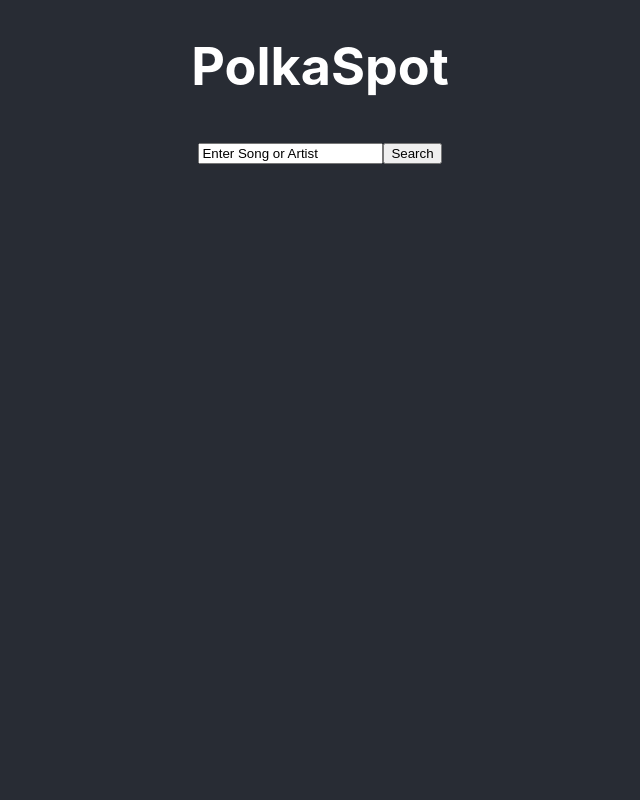
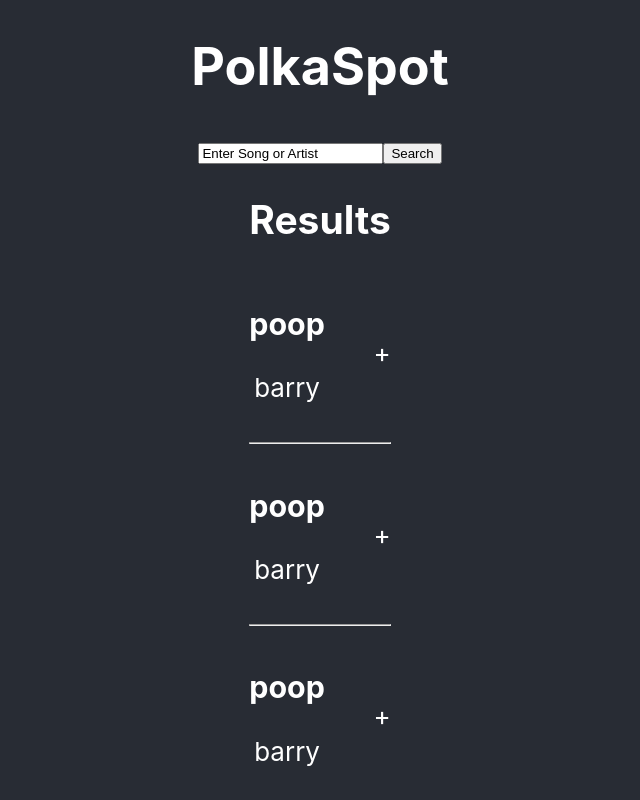
Before and after one commit to si-bond/polka-spot, a React (Create React App) app in the folder polka-spot/: page / in a window 1280 px wide. Shown: the whole page, without its empty margins (320-960 px from the left). Built offline with nearby package versions, Linux system fonts and the light colour scheme.

Commit message:
add tracks

```diff
--- a/polka-spot/src/App.js
+++ b/polka-spot/src/App.js
@@ -2,6 +2,7 @@ import logo from './logo.svg';
 import './App.css';
 import songData from './songData'
 import SearchBar from './Components/SearchBar'
+import SearchResults from './Components/SearchResults'
 
 function App() {
 
@@ -12,6 +13,7 @@ function App() {
       <header className="App-header">
         <h1>PolkaSpot</h1>
         <SearchBar />
+        <SearchResults />
       </header>
     </div>
   );
--- /dev/null
+++ b/polka-spot/src/Components/SearchResults.js
@@ -0,0 +1,30 @@
+import React, {useState} from 'react'
+import Track from './Track'
+
+function SearchResults(props){
+
+    return (
+        <div>
+           <h2>Results</h2>
+            <Track
+                songName="poop"
+                artist="barry"
+
+            />
+            <hr />
+            <Track
+                songName="poop"
+                artist="barry"
+
+            />
+            <hr />
+            <Track
+                songName="poop"
+                artist="barry"
+
+            />
+        </div>
+    )
+}
+
+export default SearchResults
--- /dev/null
+++ b/polka-spot/src/Components/Track.css
@@ -0,0 +1,6 @@
+.track{
+    display: flex;
+    justify-content: space-between;
+    align-items: center;
+    width: 100%;
+}
--- /dev/null
+++ b/polka-spot/src/Components/Track.js
@@ -0,0 +1,16 @@
+import React from 'react'
+import './Track.css';
+
+function Track({songName, artist}){
+    return(
+        <div className="track">
+            <div className="song-details">
+                <h3>{songName}</h3>
+                <p>{artist}</p>
+            </div>
+            <div className="add-to-playlist">+</div>
+        </div>
+    )
+}
+
+export default Track
```
